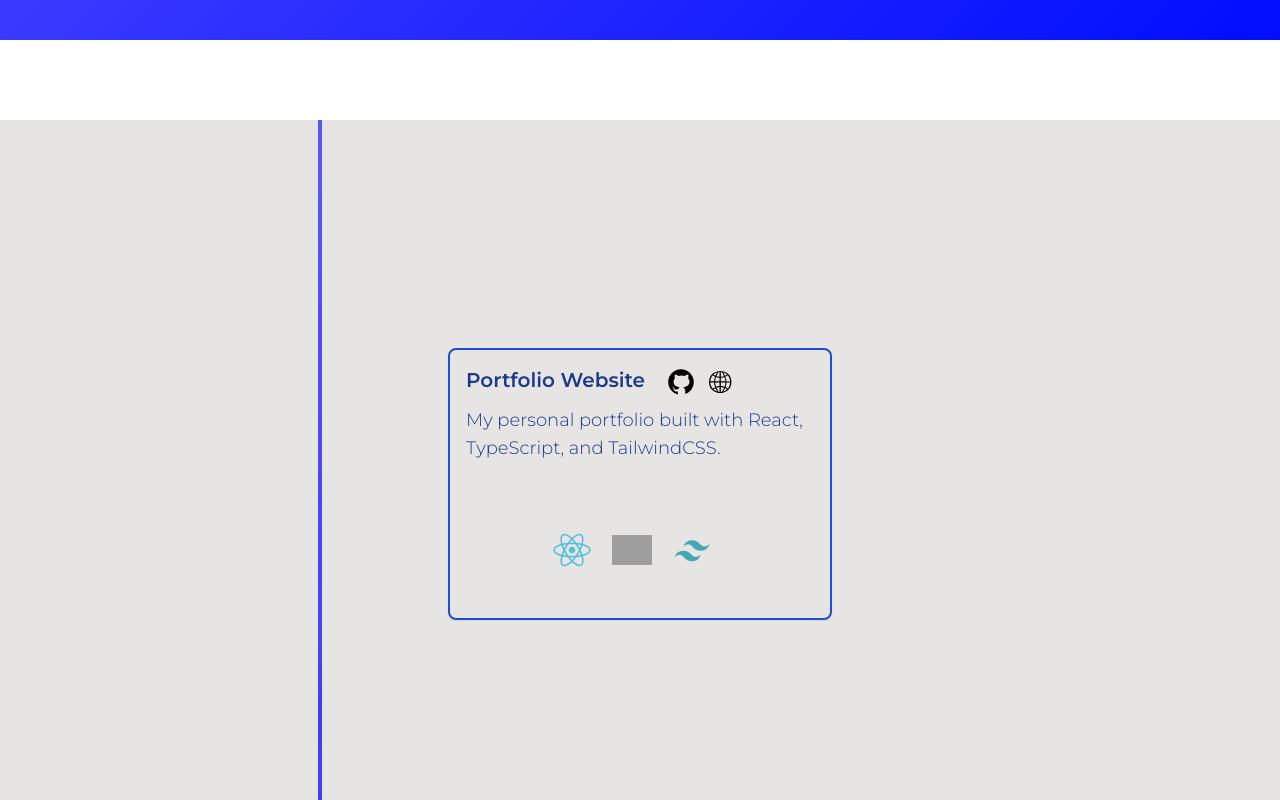
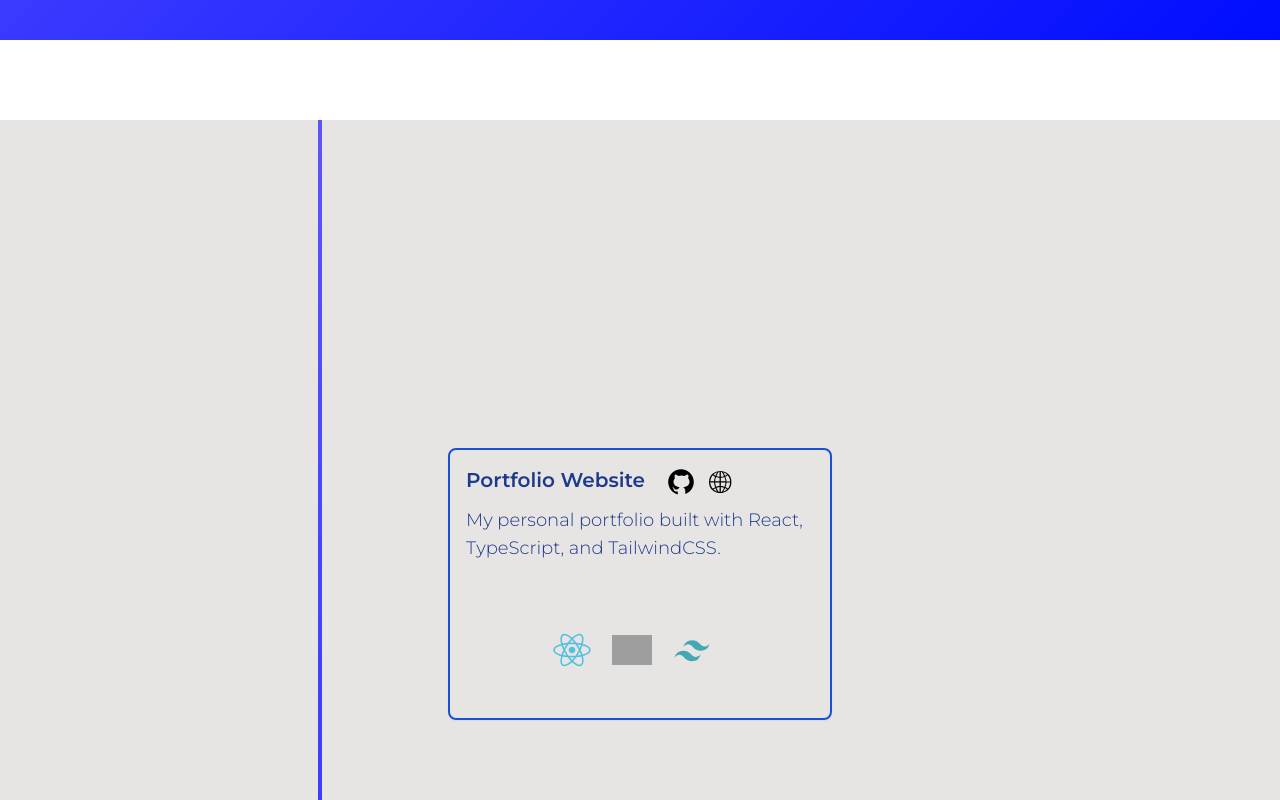
Before and after one commit to lirisobol/portfolio, a React (Vite) app: page / in a window 1280 px wide. Shown: the part 760-1560 px from the top of the page. Built offline with nearby package versions, Linux system fonts and the light colour scheme; grey boxes are pictures that could not be loaded.

Commit message:
added a ShowOnScroll animation for project cards

```diff
--- /dev/null
+++ b/src/components/Animations/ShowOnScoll.tsx
@@ -0,0 +1,15 @@
+import { motion } from "framer-motion"
+
+export const ShowOnScroll = ({children}):JSX.Element => {
+    return (
+        <motion.div
+            initial={{opacity: 0, scale:0.2}}
+            whileInView={{opacity: 1, scale:1}}
+            viewport={{once:true}}
+            transition={{duration:1.4}}
+        >
+            {children}
+        </motion.div>
+
+    )
+}
--- a/src/components/Projects/ProjectCard.tsx
+++ b/src/components/Projects/ProjectCard.tsx
@@ -1,7 +1,7 @@
-import { motion, useTransform, useViewportScroll } from 'framer-motion';
 import { Project } from "../interfaces/Project";
 import { LinkAvatar } from "./LinkAvatar";
 import { TechAvatar } from "./TechAvatar";
+import { ShowOnScroll } from '../Animations/ShowOnScoll';
 
 interface ProjectCardProps {
     project: Project;
@@ -9,18 +9,9 @@ interface ProjectCardProps {
 
 export const ProjectCard = ({ project }: ProjectCardProps): JSX.Element => {
 
-    const { scrollYProgress } = useViewportScroll();
-
-    const y = useTransform(scrollYProgress, [0, 1], [500, -100]); // Adjust these values for desired effect
-
     return (
-        <motion.div
-        className="flex flex-col w-60 sm:w-96 border border-2 border-blue-700 shadow-sm text-blue-900 rounded-lg p-4 my-80 rounded-lg"
-        style={{ y }}
-        initial={{ opacity: 0 }}
-        animate={{ opacity: 1 }}
-        transition={{ duration: 1 }}
-    >
+        <ShowOnScroll>
+            <div className="flex flex-col w-60 sm:w-96 border border-2 border-blue-700 shadow-sm text-blue-900 rounded-lg p-4 my-80 rounded-lg">
                 <div className="flex flex-row gap-5 mb-2 ">
                     <h3 className="text-sm sm:text-xl font-semibold">{project.name}</h3>
                     <span className="inline-flex flex-row gap-3">
@@ -60,9 +51,8 @@ export const ProjectCard = ({ project }: ProjectCardProps): JSX.Element => {
                         </div>
                     )}
                 </div>
-
-        </motion.div>
+            </div>
+        </ShowOnScroll>
     );
 };
-
 export default ProjectCard;
```
Also changed, not shown: src/index.css (line endings or trailing spaces). Lines whose indentation alone changed are shown as unchanged.
